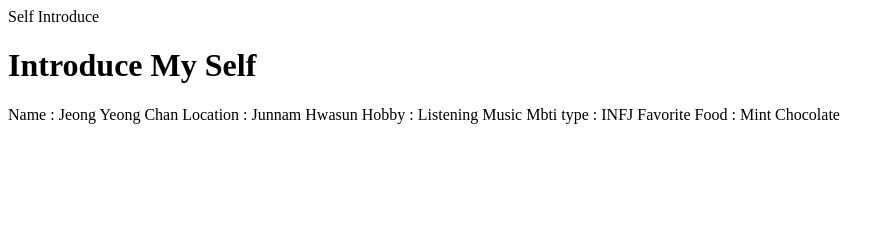
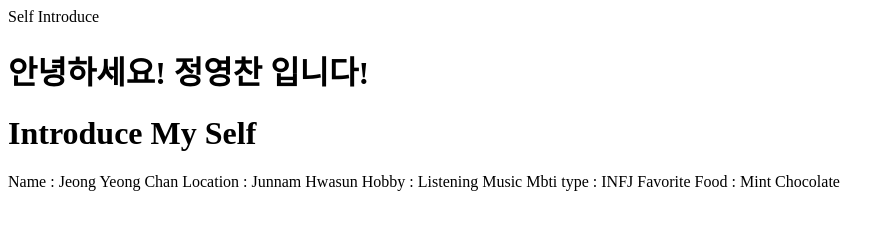
Before and after one commit to jyc-coder/self-introduce, a plain HTML site: page index.html in a window 1280 px wide. Shown: the whole page, without its empty margins (0-895 px from the left). Drawn offline with Linux system fonts and the light colour scheme.

Commit message:
Feat: Add Symentic Tag(header), add content
Title

```diff
--- a/index.html
+++ b/index.html
@@ -6,7 +6,10 @@
 		<meta name="viewport" content="width=device-width, initial-scale=1.0">
 	</head>
 	<body>
+		<header>
+			<h1>안녕하세요! 정영찬 입니다!</h1>
 			<h1>Introduce My Self</h1>
+		</header>
 		<p>
 		Name : Jeong Yeong Chan
 		Location : Junnam Hwasun
```
Lines whose indentation alone changed are shown as unchanged.
